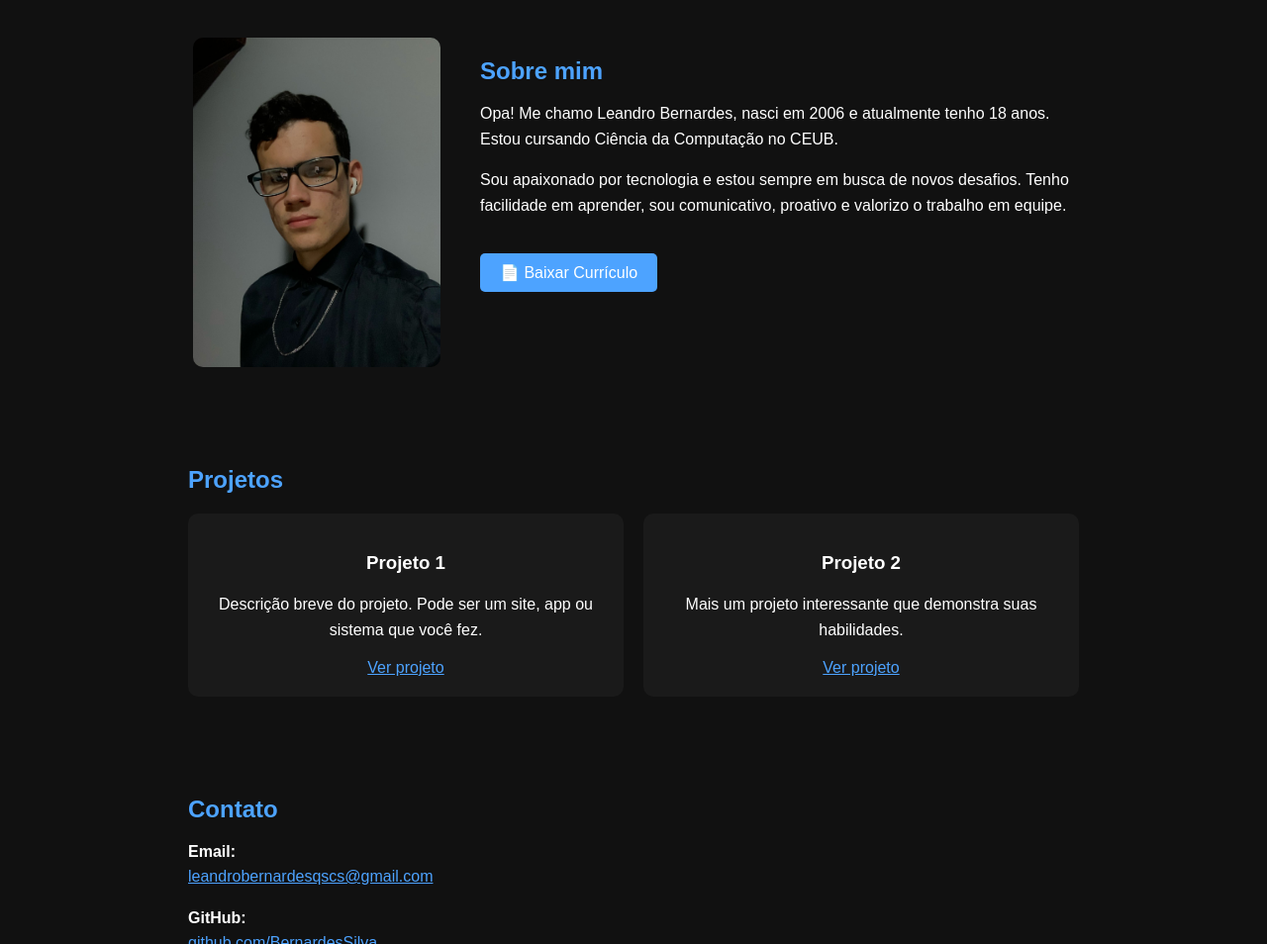
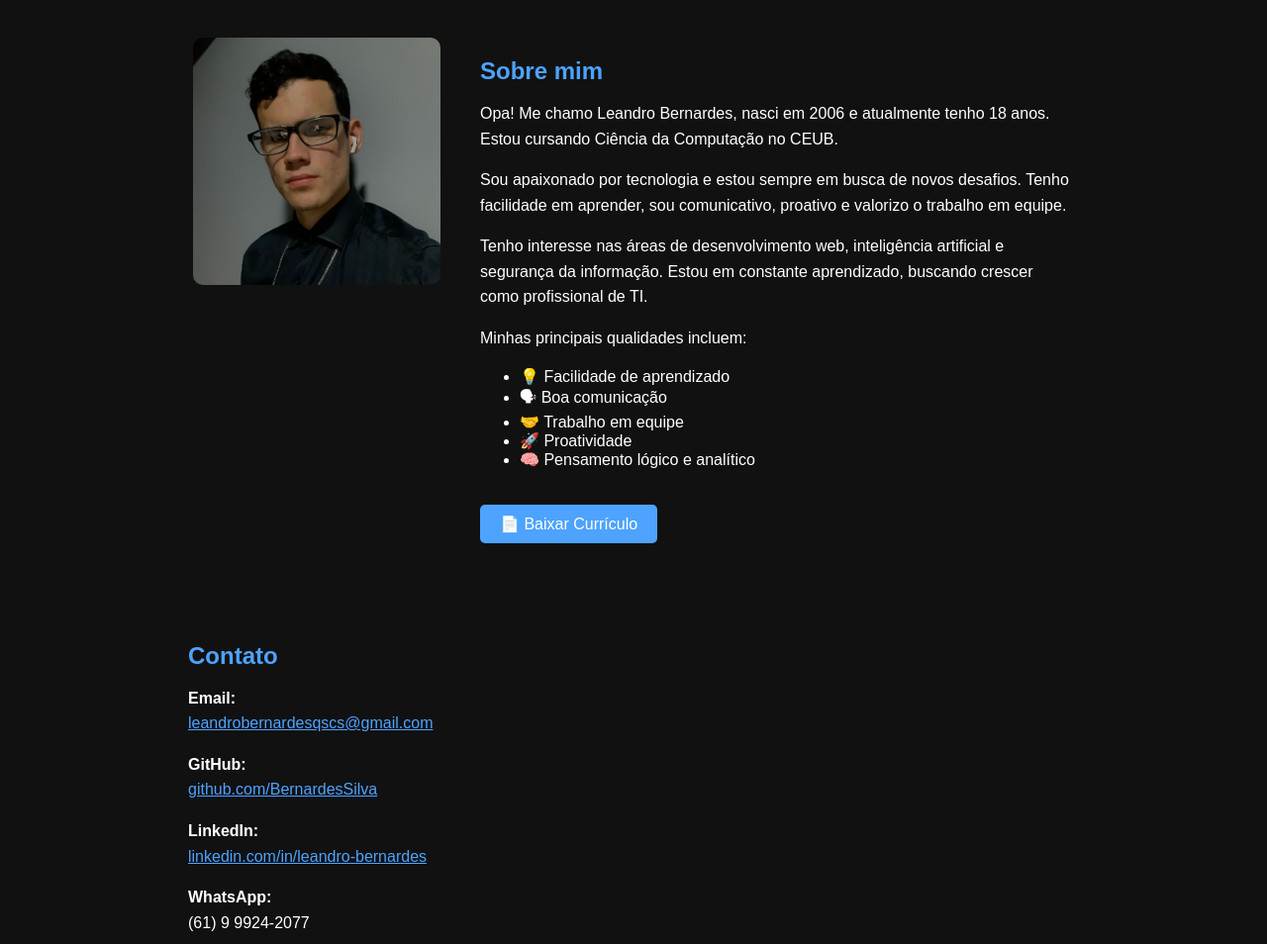
Before and after one commit to BernardesSilva/portfolio-leandro, a plain HTML site: page index.html in a window 1280 px wide. Shown: the part 252-1206 px from the top of the page at 99% size. Drawn offline with Linux system fonts and the light colour scheme.

Commit message:
Update index.html

```diff
--- a/index.html
+++ b/index.html
@@ -39,7 +39,9 @@
     }
 
     .profile-img {
-      max-width: 250px;
+      width: 250px;
+      height: 250px;
+      object-fit: cover;
       border-radius: 10px;
     }
 
@@ -69,25 +71,6 @@
 
     a {
       color: #4da3ff;
-    }
-
-    .projects {
-      display: grid;
-      grid-template-columns: repeat(auto-fit, minmax(250px, 1fr));
-      gap: 20px;
-      margin-top: 20px;
-    }
-
-    .project-card {
-      background-color: #1a1a1a;
-      padding: 20px;
-      border-radius: 10px;
-      text-align: center;
-      transition: transform 0.3s ease;
-    }
-
-    .project-card:hover {
-      transform: translateY(-5px);
     }
 
     .btn {
@@ -128,26 +111,18 @@
       <h2>Sobre mim</h2>
       <p>Opa! Me chamo Leandro Bernardes, nasci em 2006 e atualmente tenho 18 anos. Estou cursando Ciência da Computação no CEUB.</p>
       <p>Sou apaixonado por tecnologia e estou sempre em busca de novos desafios. Tenho facilidade em aprender, sou comunicativo, proativo e valorizo o trabalho em equipe.</p>
+      <p>Tenho interesse nas áreas de desenvolvimento web, inteligência artificial e segurança da informação. Estou em constante aprendizado, buscando crescer como profissional de TI.</p>
+      <p>Minhas principais qualidades incluem:</p>
+      <ul>
+        <li>💡 Facilidade de aprendizado</li>
+        <li>🗣 Boa comunicação</li>
+        <li>🤝 Trabalho em equipe</li>
+        <li>🚀 Proatividade</li>
+        <li>🧠 Pensamento lógico e analítico</li>
+      </ul>
       <a href="curriculo.pdf" download class="btn">📄 Baixar Currículo</a>
     </div>
   </div>
-
-  <section>
-    <h2>Projetos</h2>
-    <div class="projects">
-      <div class="project-card">
-        <h3>Projeto 1</h3>
-        <p>Descrição breve do projeto. Pode ser um site, app ou sistema que você fez.</p>
-        <a href="#" target="_blank">Ver projeto</a>
-      </div>
-      <div class="project-card">
-        <h3>Projeto 2</h3>
-        <p>Mais um projeto interessante que demonstra suas habilidades.</p>
-        <a href="#" target="_blank">Ver projeto</a>
-      </div>
-      <!-- Você pode duplicar esse bloco para mais projetos -->
-    </div>
-  </section>
 
   <section class="contact">
     <h2>Contato</h2>
```
